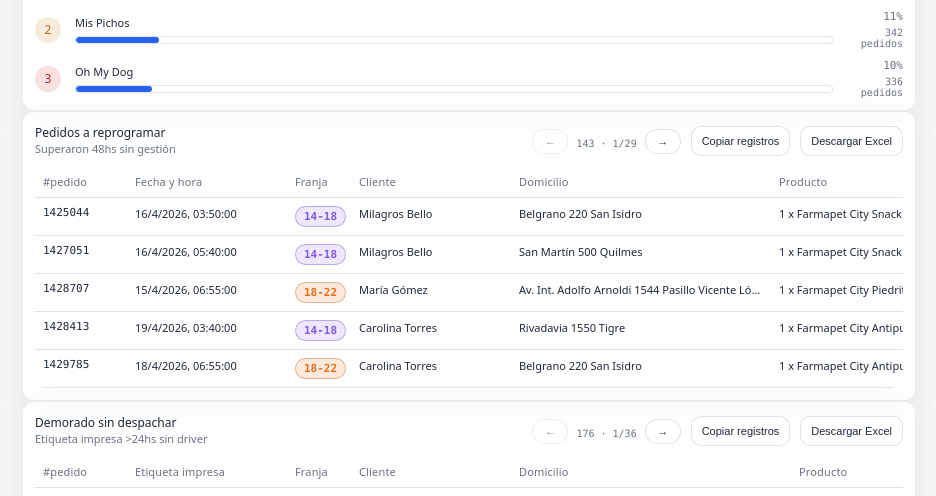
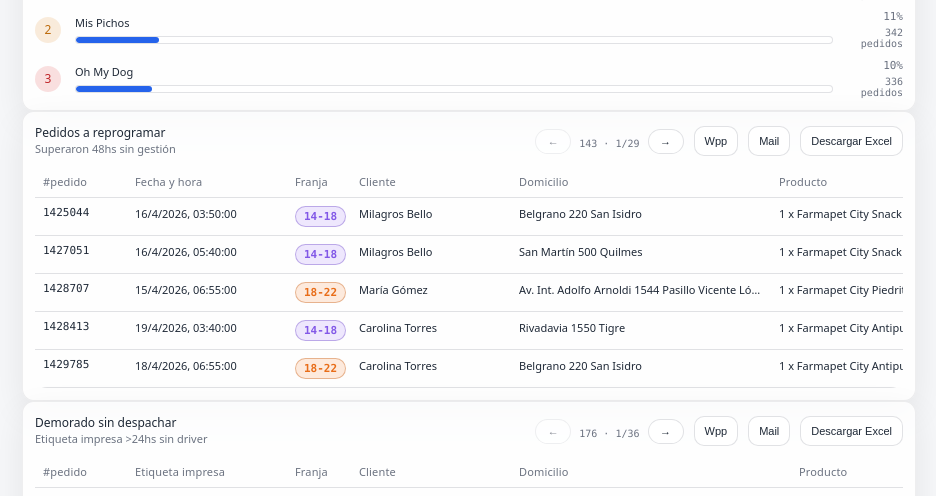
Before and after one commit to rama-MisPichos/mispichos-ops-dashboard, a Next.js app: page / in a window 1280 px wide. Shown: the part 1260-1756 px from the top of the page, without its empty margins (308-1244 px from the left). Built offline with nearby package versions, Linux system fonts and the light colour scheme.

Commit message:
feature/copy-records-options

```diff
--- a/src/app/components/DashboardClient.tsx
+++ b/src/app/components/DashboardClient.tsx
@@ -370,7 +370,31 @@ function LineMini({
   );
 }
 
-function CopyButton({ getText }: { getText: () => string }) {
+function htmlEscape(s: string) {
+  return (s ?? "")
+    .replaceAll("&", "&amp;")
+    .replaceAll("<", "&lt;")
+    .replaceAll(">", "&gt;")
+    .replaceAll('"', "&quot;")
+    .replaceAll("'", "&#39;");
+}
+
+function toHtmlTable(headers: string[], rows: string[][]) {
+  const thead = `<thead><tr>${headers.map((h) => `<th>${htmlEscape(h)}</th>`).join("")}</tr></thead>`;
+  const tbody = `<tbody>${rows
+    .map((r) => `<tr>${r.map((c) => `<td>${htmlEscape(c ?? "")}</td>`).join("")}</tr>`)
+    .join("")}</tbody>`;
+  // Inline styles so it pastes nicely into mail clients.
+  return `<table border="1" cellspacing="0" cellpadding="6" style="border-collapse:collapse;font-family:Arial,Helvetica,sans-serif;font-size:12px">${thead}${tbody}</table>`;
+}
+
+function CopyActionButton({
+  label,
+  onCopy,
+}: {
+  label: string;
+  onCopy: () => Promise<void> | void;
+}) {
   const [copied, setCopied] = useState(false);
   const tRef = useRef<number | null>(null);
 
@@ -380,16 +404,16 @@ function CopyButton({ getText }: { getText: () => string }) {
     };
   }, []);
 
-  async function onCopy() {
-    await navigator.clipboard.writeText(getText());
+  async function handleCopy() {
+    await onCopy();
     setCopied(true);
     if (tRef.current) window.clearTimeout(tRef.current);
     tRef.current = window.setTimeout(() => setCopied(false), 1800);
   }
 
   return (
-    <button className="btn" onClick={onCopy} type="button">
-      {copied ? "Copiado!" : "Copiar registros"}
+    <button className="btn" onClick={handleCopy} type="button">
+      {copied ? "Copiado!" : label}
     </button>
   );
 }
@@ -1807,8 +1831,21 @@ export default function DashboardClient() {
                 →
               </button>
             </div>
-            <CopyButton
-              getText={() => {
+            <CopyActionButton
+              label="Wpp"
+              onCopy={async () => {
+                const headers = ["#pedido", "fecha", "franja"];
+                const rows = reprogramarRows.map((r) => [
+                  r.orderId,
+                  new Date(r.createdAt).toLocaleDateString("es-AR"),
+                  r.deliveryWindow ?? "",
+                ]);
+                await navigator.clipboard.writeText(toFixedWidthTable(headers, rows, { maxColWidths: [9, 10, 7], wrapInCodeBlock: false }));
+              }}
+            />
+            <CopyActionButton
+              label="Mail"
+              onCopy={async () => {
                 const headers = ["#pedido", "fecha y hora", "franja", "cliente", "domicilio", "producto", "petshop"];
                 const rows = reprogramarRows.map((r) => [
                   r.orderId,
@@ -1819,7 +1856,16 @@ export default function DashboardClient() {
                   r.product,
                   r.petshopName ?? "",
                 ]);
-                return toFixedWidthTable(headers, rows, { maxColWidths: [9, 19, 7, 18, 22, 26, 16], wrapInCodeBlock: true });
+                const text = toFixedWidthTable(headers, rows, { maxColWidths: [9, 19, 7, 18, 22, 26, 16], wrapInCodeBlock: true });
+                const html = toHtmlTable(headers, rows);
+                // Prefer HTML for mail clients; keep text fallback.
+                // eslint-disable-next-line @typescript-eslint/no-explicit-any
+                const ClipboardItemCtor: any = (window as any).ClipboardItem;
+                if (ClipboardItemCtor && navigator.clipboard?.write) {
+                  await navigator.clipboard.write([new ClipboardItemCtor({ "text/html": new Blob([html], { type: "text/html" }), "text/plain": new Blob([text], { type: "text/plain" }) })]);
+                } else {
+                  await navigator.clipboard.writeText(text);
+                }
               }}
             />
             <button
@@ -1916,8 +1962,21 @@ export default function DashboardClient() {
                 →
               </button>
             </div>
-            <CopyButton
-              getText={() => {
+            <CopyActionButton
+              label="Wpp"
+              onCopy={async () => {
+                const headers = ["#pedido", "fecha", "franja"];
+                const rows = sinDespacharRows.map((r) => [
+                  r.orderId,
+                  new Date(r.labelPrintedAt).toLocaleDateString("es-AR"),
+                  r.deliveryWindow ?? "",
+                ]);
+                await navigator.clipboard.writeText(toFixedWidthTable(headers, rows, { maxColWidths: [9, 10, 7], wrapInCodeBlock: false }));
+              }}
+            />
+            <CopyActionButton
+              label="Mail"
+              onCopy={async () => {
                 const headers = ["#pedido", "etiqueta impresa", "franja", "cliente", "domicilio", "producto", "petshop", "horas espera"];
                 const rows = sinDespacharRows.map((r) => [
                   r.orderId,
@@ -1929,7 +1988,15 @@ export default function DashboardClient() {
                   r.petshopName ?? "",
                   `${round0(r.waitHours)}h`,
                 ]);
-                return toFixedWidthTable(headers, rows, { maxColWidths: [9, 19, 7, 18, 22, 26, 16, 11], wrapInCodeBlock: true });
+                const text = toFixedWidthTable(headers, rows, { maxColWidths: [9, 19, 7, 18, 22, 26, 16, 11], wrapInCodeBlock: true });
+                const html = toHtmlTable(headers, rows);
+                // eslint-disable-next-line @typescript-eslint/no-explicit-any
+                const ClipboardItemCtor: any = (window as any).ClipboardItem;
+                if (ClipboardItemCtor && navigator.clipboard?.write) {
+                  await navigator.clipboard.write([new ClipboardItemCtor({ "text/html": new Blob([html], { type: "text/html" }), "text/plain": new Blob([text], { type: "text/plain" }) })]);
+                } else {
+                  await navigator.clipboard.writeText(text);
+                }
               }}
             />
             <button
```
